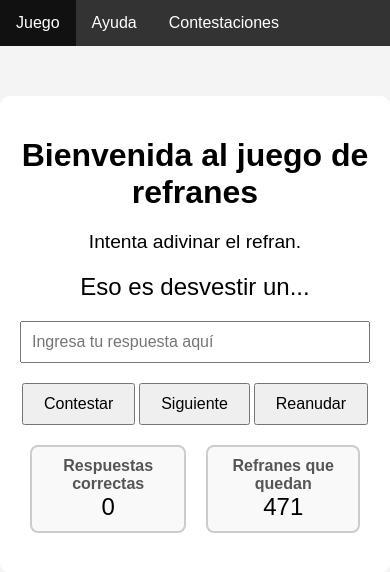
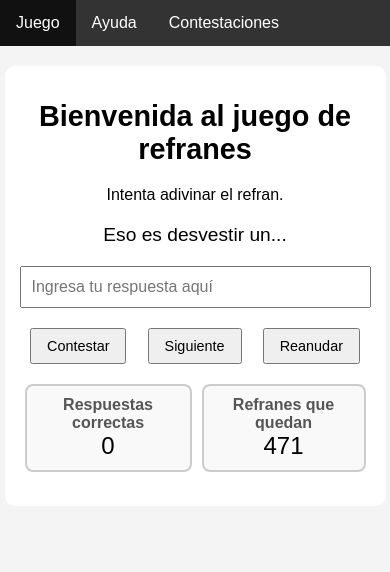
Before and after one commit to rvanwinkle568/RefranWeb, a plain HTML site: page Refran-Web/html/index.html in a window 390 px wide. Drawn offline with Linux system fonts and the light colour scheme.

Commit message:
Update style.css
Added responsive design for smaller screens.

```diff
--- a/Refran-Web/style.css
+++ b/Refran-Web/style.css
@@ -176,3 +176,32 @@ message-area{
   color: #333;
   word-wrap: break-word;
 }
+
+@media (max-width: 768px) {
+  .container {
+    width: 90%;
+    margin: 20px auto;
+    padding: 15px;
+  }
+
+  h1 {
+    font-size: 1.8em;
+  }
+
+  .instructions {
+    font-size: 1em;
+  }
+
+  .sayings-label {
+    font-size: 1.2em;
+  }
+
+  .btn {
+    padding: 8px 15px;
+    font-size: 0.9em;
+  }
+
+  .score-item {
+    margin: 0 5px;
+  }
+}
```
